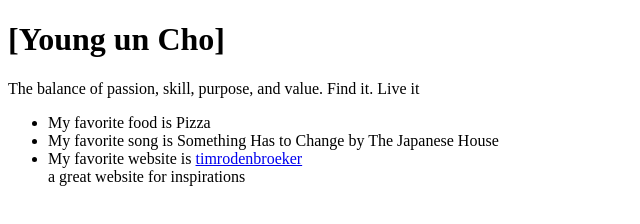
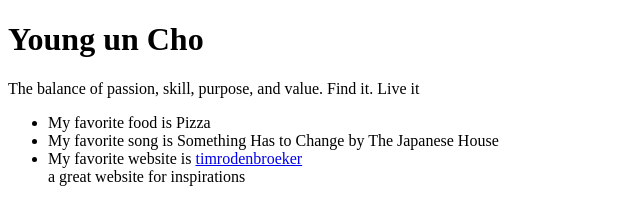
Before and after one commit to Younguncho/UIDesign1, a plain HTML site: page index.html in a window 1280 px wide. Shown: the whole page, without its empty margins (0-640 px from the left). Drawn offline with Linux system fonts and the light colour scheme.

Commit message:
initial commit

```diff
--- a/index.html
+++ b/index.html
@@ -17,7 +17,7 @@
       <!-- <img src="https://archives.bulbagarden.net/media/upload/2/24/Spr_2c_054.png" alt="Psyduck" /> -->
 
       <!-- about me-->
-      <h1>[Young un Cho]</h1>
+      <h1>Young un Cho</h1>
       <p class="desc">The balance of passion, skill, purpose, and value. Find it. Live it</p>
       <ul>
         <li>My favorite food is Pizza</li>
```
